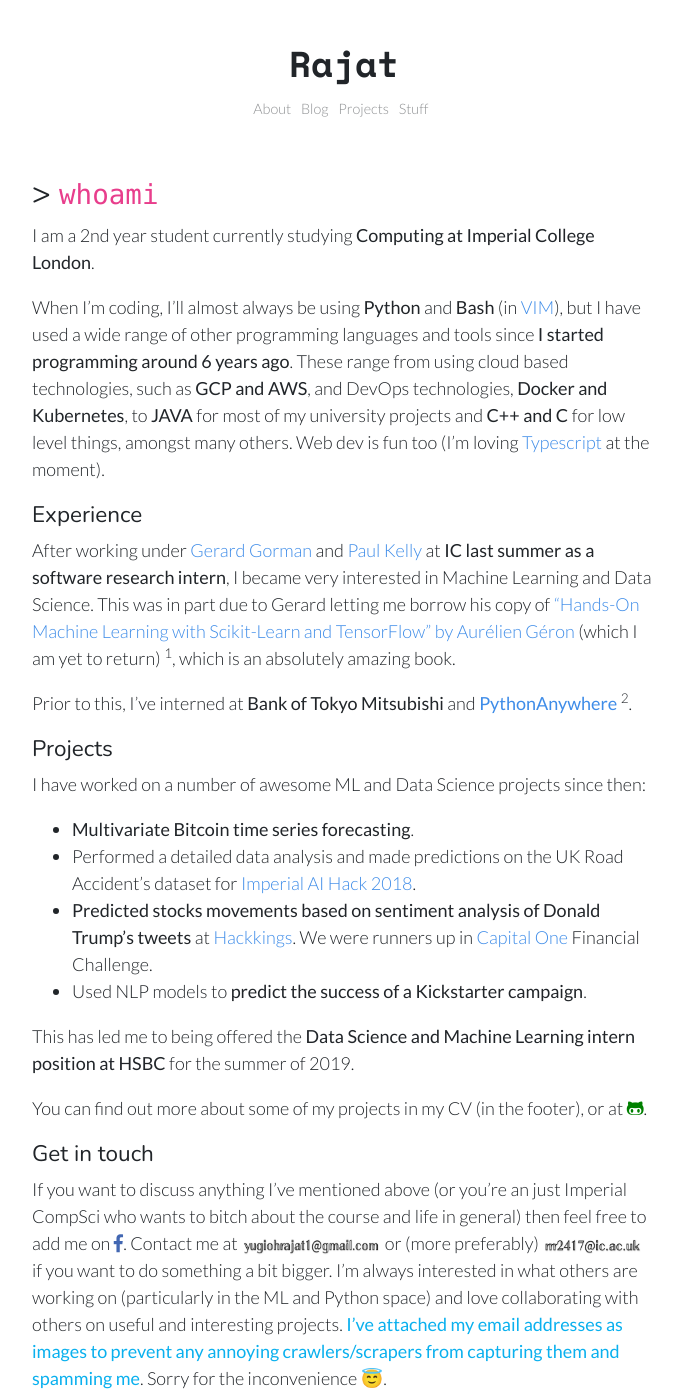
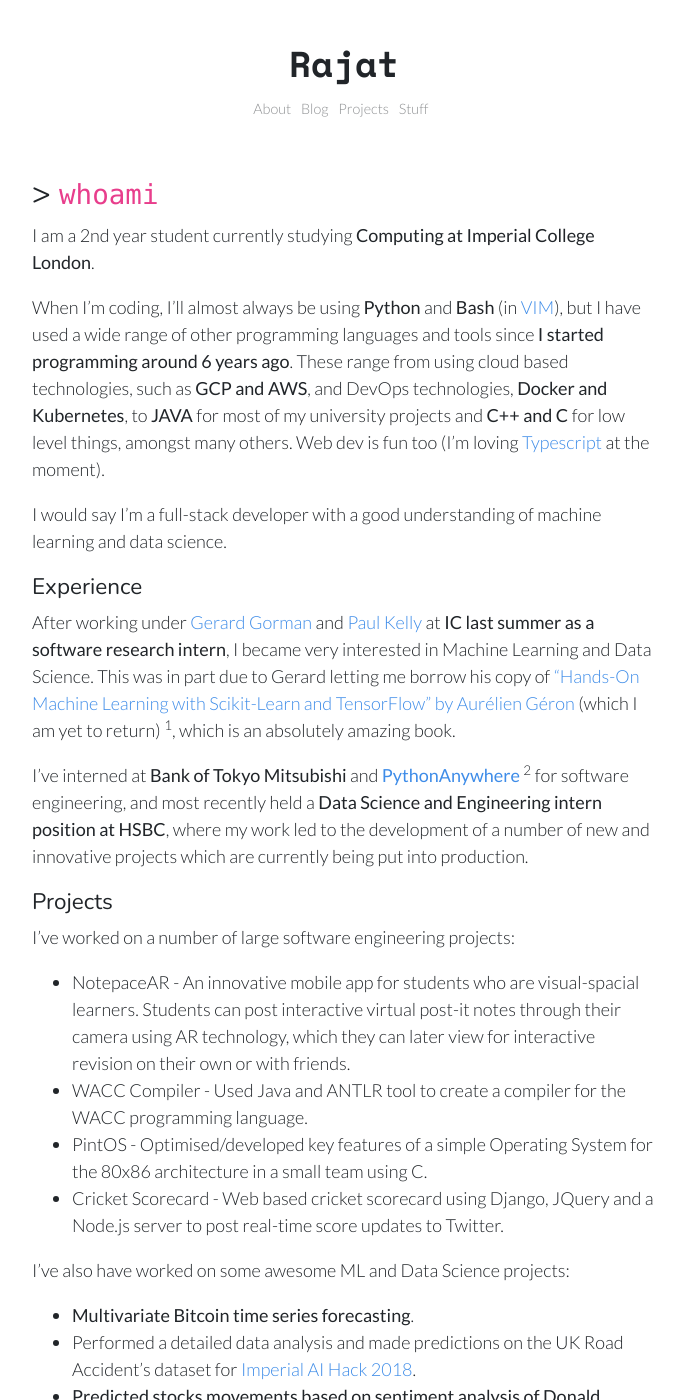
Before and after one commit to RajatRasal/rajatrasal.github.io, a Jekyll site: the page built from about.md, in a window 1280 px wide and 1400 px high. Shown: the whole window, without its empty margins (296-980 px from the left). Built offline with Jekyll 4.4.1, drawn with Linux system fonts in a browser that asks for light colours.

Commit message:
Updated CV and about page on blog.

```diff
--- a/about.md
+++ b/about.md
@@ -7,13 +7,14 @@ I am a 2nd year student currently studying **Computing at Imperial College Londo
 
 When I'm coding, I'll almost always be using **Python** and **Bash** (in <a class="inline-links" href="https://github.com/RajatRasal/vimrc">VIM</a>), but I have used a wide range of other programming languages and tools since **I started programming around 6 years ago**. These range from using cloud based technologies, such as **GCP and AWS**, and DevOps technologies, **Docker and Kubernetes**, to **JAVA** for most of my university projects and **C++ and C** for low level things, amongst many others. Web dev is fun too (I'm loving <a class="inline-links" href="https://medium.com/javascript-scene/the-typescript-tax-132ff4cb175b">Typescript</a> at the moment).
 
+I would say I'm a full-stack developer with a good understanding of machine learning and data science.
 
 ##### Experience
 After working under <a class="inline-links" href="https://www.imperial.ac.uk/people/g.gorman">Gerard Gorman</a> and <a class="inline-links" href="https://www.imperial.ac.uk/people/p.kelly">Paul Kelly</a> at **IC last summer as a software research intern**, I became very interested in Machine Learning and Data Science. This was in part due to Gerard letting me borrow his copy of <a class="inline-links" href="https://www.amazon.co.uk/Hands-Machine-Learning-Scikit-Learn-TensorFlow/dp/1491962291">"Hands-On Machine Learning with Scikit-Learn and TensorFlow" by Aurélien Géron</a> (which I am yet to return) [^keras], which is an absolutely amazing book.
 
 [^keras]: There is a new version <a class="inline-links" href="https://www.amazon.co.uk/Hands-Machine-Learning-Scikit-Learn-TensorFlow/dp/1492032646/ref=pd_lpo_sbs_14_img_1/258-0149394-3034873?_encoding=UTF8&psc=1&refRID=D3YB5NMRD2P0RVTAKHM9">coming out soon</a> which includes Keras!
 
-Prior to this, I've interned at **Bank of Tokyo Mitsubishi** and <a class="inline-links" href="https://www.pythonanywhere.com">**PythonAnywhere**</a> [^pa].
+I've interned at **Bank of Tokyo Mitsubishi** and <a class="inline-links" href="https://www.pythonanywhere.com">**PythonAnywhere**</a> [^pa] for software engineering, and most recently held a **Data Science and Engineering intern position at HSBC**, where my work led to the development of a number of new and innovative projects which are currently being put into production.
 
 {% for file in site.static_files %}
 {% if file.name contains 'pythonanywhere' %}
@@ -22,13 +23,18 @@ Prior to this, I've interned at **Bank of Tokyo Mitsubishi** and <a class="inlin
 {% endfor %}
 
 ##### Projects
-I have worked on a number of awesome ML and Data Science projects since then:
+I've worked on a number of large software engineering projects:
+- NotepaceAR - An innovative mobile app for students who are visual-spacial learners. Students can post interactive virtual post-it notes through their camera using AR technology, which they can later view for interactive revision on their own or with friends.
+- WACC Compiler - Used Java and ANTLR tool to create a compiler for the WACC programming language.
+- PintOS - Optimised/developed key features of a simple Operating System for the 80x86 architecture in a small team using C.
+- Cricket Scorecard - Web based cricket scorecard using Django, JQuery and a Node.js server to post real-time score updates to Twitter.
+
+I've also have worked on some awesome ML and Data Science projects:
 - **Multivariate Bitcoin time series forecasting**.
 - Performed a detailed data analysis and made predictions on the UK Road Accident’s dataset for <a class="inline-links" href="">Imperial AI Hack 2018</a>.
 - **Predicted stocks movements based on sentiment analysis of Donald Trump’s tweets** at <a class="inline-links" href="">Hackkings</a>. We were runners up in <a class="inline-links" href="">Capital One</a> Financial Challenge.
 - Used NLP models to **predict the success of a Kickstarter campaign**.
 
-This has led me to being offered the **Data Science and Machine Learning intern position at HSBC** for the summer of 2019.
 
 You can find out more about some of my projects in my CV (in the footer), or at <a href="https://github.com/RajatRasal"><i class="fab fa-github-alt github-ic-inline"></i></a>.
 
```
Also changed, not shown: 1 other file.
